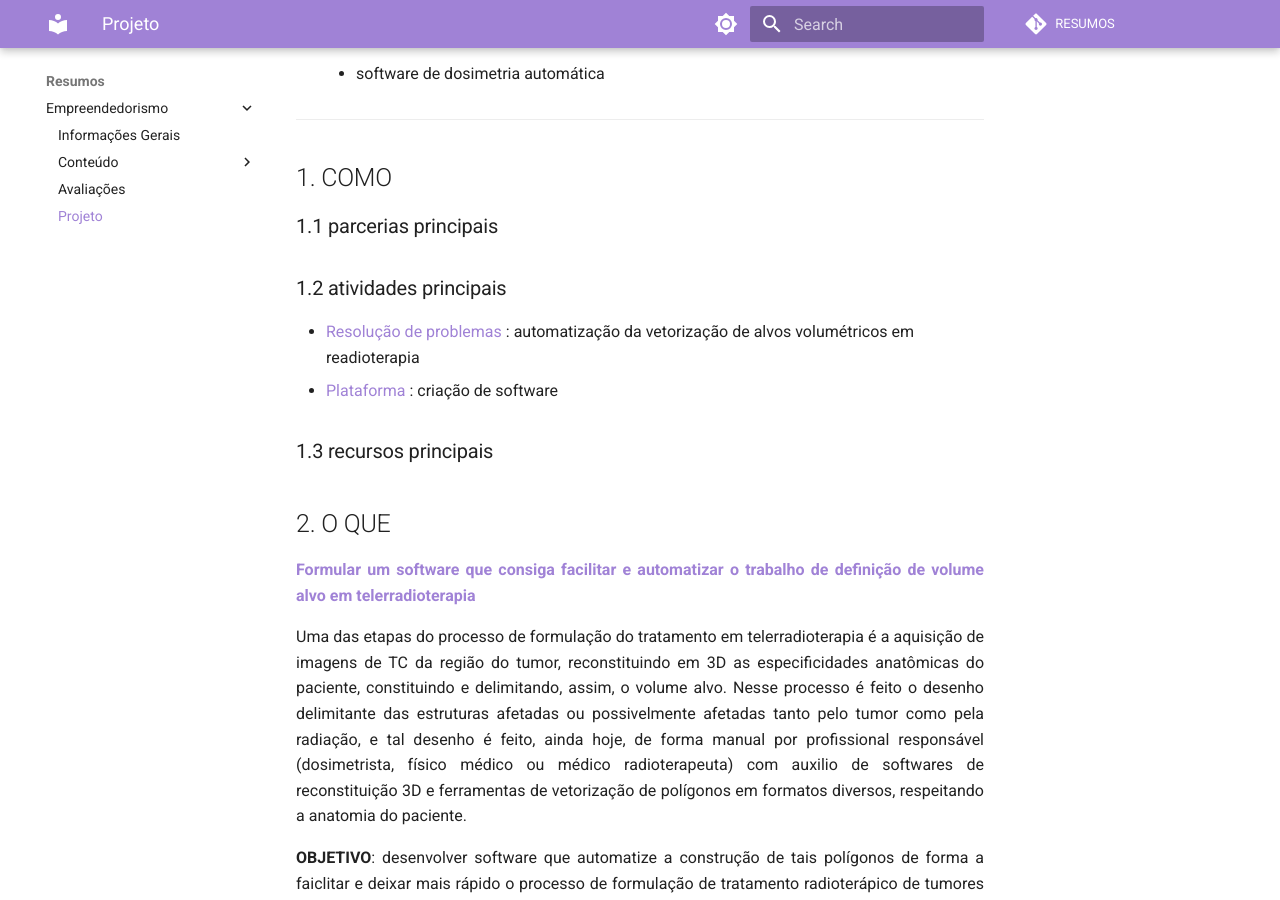
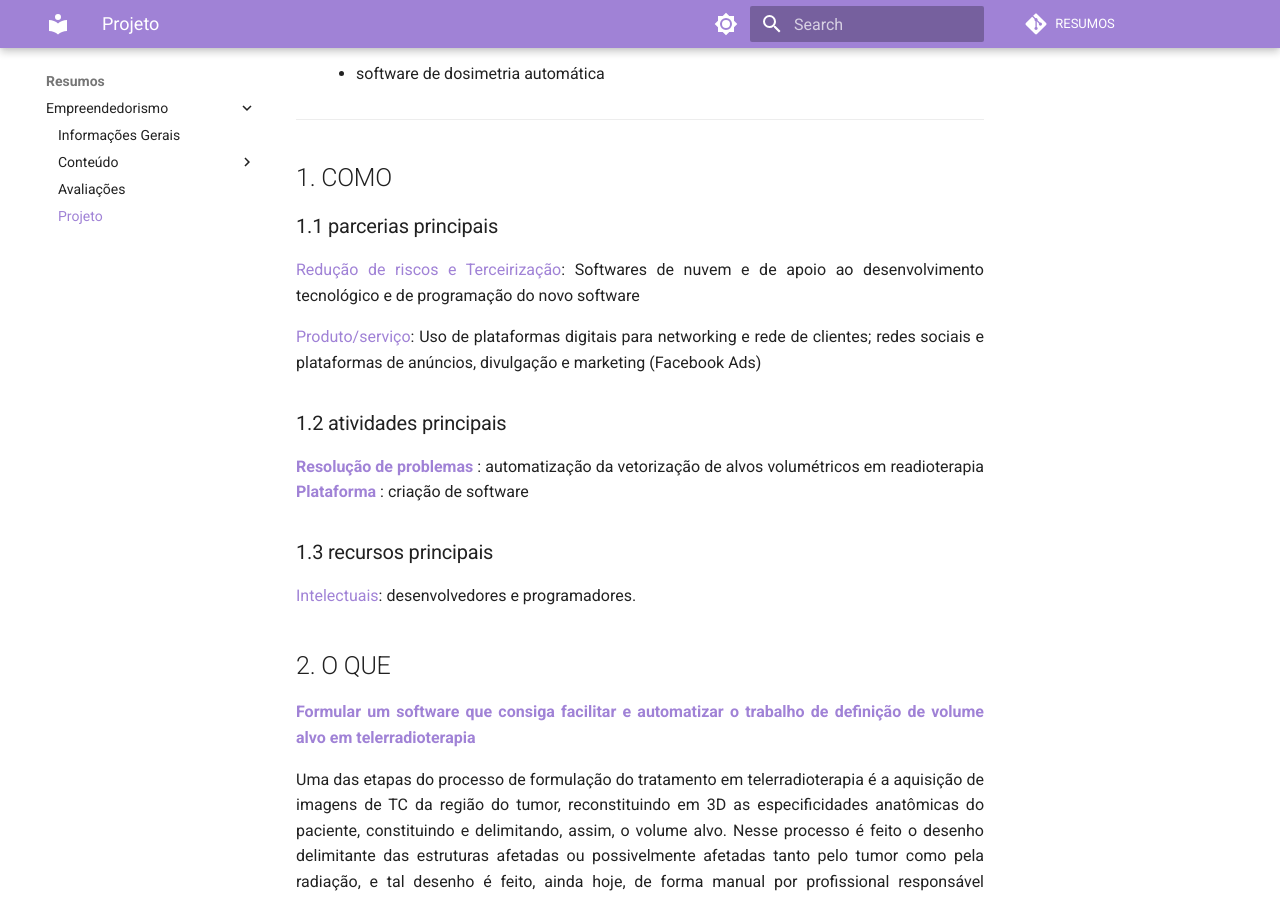
Before and after one commit to luhm/empreendedorismo, an MkDocs documentation site: the page built from docs/empreendedorismo/emp_projeto.md, in a window 1280 px wide and 900 px high, scrolled down 1022 px. Built offline with MkDocs 1.6.1 and Material for MkDocs 9.7.7, drawn with Linux system fonts in a browser that asks for light colours; comment, search, counter and statistics services are not loaded; some of the changed text lies outside the part shown.

Commit message:
projeto final

```diff
--- a/docs/empreendedorismo/emp_projeto.md
+++ b/docs/empreendedorismo/emp_projeto.md
@@ -40,12 +40,18 @@ Essa atividade será entregue em duas partes:
 
 ### parcerias principais
 
+<span style="color:#A082D6">Redução de riscos e Terceirização</span>: Softwares de nuvem e de apoio ao desenvolvimento tecnológico e de programação do novo software
+
+<span style="color:#A082D6">Produto/serviço</span>: Uso de plataformas digitais para networking e rede de clientes; redes sociais e plataformas de anúncios, divulgação e marketing (Facebook Ads)
+
 ### atividades principais
 
-- <span style="color:#A082D6"> Resolução de problemas </span>: automatização da vetorização de alvos volumétricos em readioterapia
-- <span style="color:#A082D6"> Plataforma </span>: criação de software
+<span style="color:#A082D6"> **Resolução de problemas** </span>: automatização da vetorização de alvos volumétricos em readioterapia
+<span style="color:#A082D6"> **Plataforma** </span>: criação de software
 
 ### recursos principais
+
+<span style="color:#A082D6"> Intelectuais</span>: desenvolvedores e programadores.
 
 ## O QUE
 
@@ -76,9 +82,9 @@ b. Via licitação publica ou dispensa de licitação
 
 ### relacionamento com clientes
 
-**Portifólio**: Instagram, Linked-In, site
+<span style="color:#A082D6">**Portifólio**</span>: Instagram, Linked-In, site
 
-**Distribuição**: Uma versão gratuita/de teste e uma paga mais completa
+<span style="color:#A082D6">**Distribuição**</span>: Uma versão gratuita/de teste e uma paga mais completa
 
 ## QUANTO
 
@@ -86,14 +92,14 @@ b. Via licitação publica ou dispensa de licitação
 
 Custo temporal para uso/desenvolvimento.
 
-**Custos operacionais**: máquinas, serviços de softwares parceiros,
+<span style="color:#A082D6"> **Custos operacionais**</span>: máquinas, serviços de softwares parceiros,
 
-**Custos administrativos**: recursos humanos, internet, manutenção
+<span style="color:#A082D6"> **Custos administrativos**</span>: recursos humanos, internet, manutenção.
 
-**Custos jurídicos**: patentes, contratos de venda/comodato
+<span style="color:#A082D6"> **Custos jurídicos**</span>: patentes, contratos de venda/comodato, despesas judiciais extras.
 
 ### Fontes de receita
 
-**Receita direta**: Investimento interno da própria empresa - intraempreendedorismo.
+<span style="color:#A082D6"> **Receita direta**</span>: Investimento interno da própria empresa - intraempreendedorismo.
 
-**Vendas de soluções**: Consultorias e contratos de atualização de software.
+<span style="color:#A082D6"> **Vendas de soluções**</span>: Consultorias, contratos de atualização de software, comodato.
```
